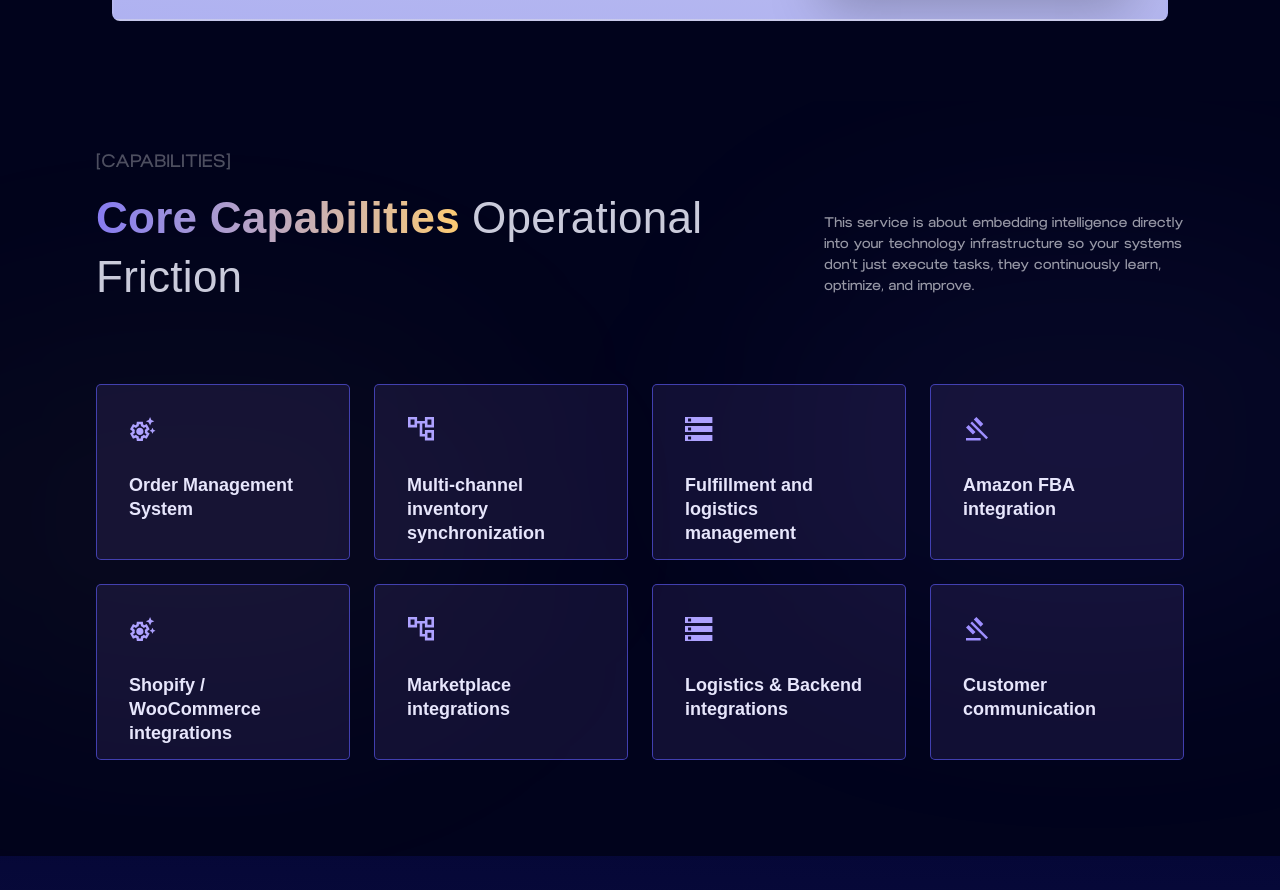
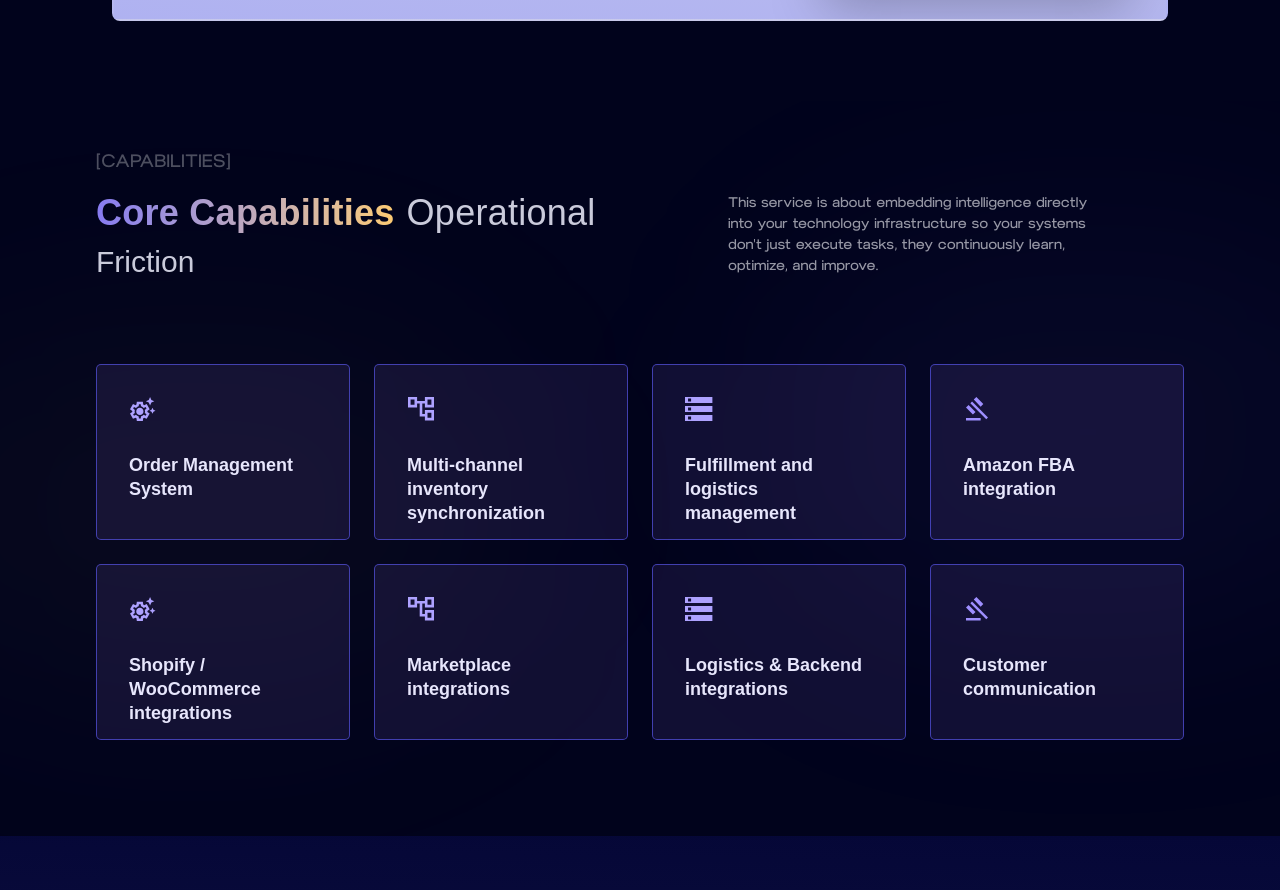
Before and after one commit to karn30chavda/Revosolve_Website, a React (Vite) app: page /solutions in a window 1280 px wide. Shown: the part 10760-11650 px from the top of the page. Built offline with nearby package versions, Linux system fonts and the light colour scheme; a web font is replaced by a local one.

Commit message:
fix: changes ui commerce capabilities component

```diff
--- a/src/components/CommerceCapabilities/CommerceCapabilities.jsx
+++ b/src/components/CommerceCapabilities/CommerceCapabilities.jsx
@@ -44,9 +44,8 @@
       <div className="absolute bottom-[20%] left-[-10%] w-[50%] h-[50%] bg-[#FCCA71]/3 rounded-full blur-[120px] pointer-events-none" />
 
       <div className="relative z-30 w-[85%] mx-auto flex flex-col items-start justify-start gap-12">
-
         {/* Section Header */}
-        <div className="w-full flex flex-col lg:flex-row items-start lg:items-end justify-between gap-6 lg:gap-16 pb-8">
+        <div className="w-full flex flex-col lg:flex-row items-start lg:items-end justify-between pb-8">
           {/* Left Block */}
           <div className="flex flex-col items-start justify-start">
             {/* Section Tag */}
@@ -56,25 +55,25 @@
 
             {/* Heading Block */}
             <div className="flex flex-col items-start justify-start font-sans">
-              <h2 className="text-3xl md:text-4xl xl:text-[44px] font-black leading-tight tracking-[0.264px] flex flex-col items-start">
-                <span className="flex flex-wrap items-baseline gap-x-3">
-                  <span className="bg-linear-to-r from-[#877BF1] to-[#FCCA71] bg-clip-text text-transparent">
-                    Core Capabilities
-                  </span>
-                  <span className="text-[#CACBDB] font-light xl:font-thin">
-                    Operational
-                  </span>
+              <h2 className="text-2xl md:text-3xl xl:text-[36px] font-black leading-tight tracking-[0.264px] flex flex-wrap items-baseline gap-x-3">
+                <span className="bg-linear-to-r from-[#877BF1] to-[#FCCA71] bg-clip-text text-transparent">
+                  Core Capabilities
                 </span>
-                <span className="text-[#CACBDB] font-light xl:font-thin mt-1">
-                  Friction
+                <span className="text-[#CACBDB] font-light xl:font-thin">
+                  Operational
                 </span>
               </h2>
+              <h3 className="text-[#CACBDB] text-xl md:text-2xl xl:text-[30px] font-light xl:font-thin leading-normal mt-1">
+                Friction
+              </h3>
             </div>
           </div>
 
           {/* Right Block */}
-          <div className="w-full lg:w-[360px] shrink-0 opacity-60 text-[#FBFBFF] font-sans text-[14px] font-normal leading-normal text-left lg:mb-2">
-            This service is about embedding intelligence directly into your technology infrastructure so your systems don't just execute tasks, they continuously learn, optimize, and improve.
+          <div className="w-full lg:w-[360px] shrink-0 opacity-60 text-[#FBFBFF] font-sans text-[14px] font-normal leading-normal text-left lg:mb-2 lg:mr-24">
+            This service is about embedding intelligence directly into your
+            technology infrastructure so your systems don't just execute tasks,
+            they continuously learn, optimize, and improve.
           </div>
         </div>
 
@@ -90,7 +89,7 @@
               whileHover={{
                 scale: 1.02,
                 backgroundColor: "rgba(167, 139, 250, 0.15)",
-                borderColor: "rgba(99, 102, 241, 0.9)"
+                borderColor: "rgba(99, 102, 241, 0.9)",
               }}
               className="flex flex-col justify-start items-start p-8 h-[176px] w-full bg-violet-400/10 rounded-[5px] border border-indigo-500/60 cursor-pointer transition-all duration-300 relative group"
             >
@@ -115,7 +114,6 @@
             </Motion.div>
           ))}
         </div>
-
       </div>
     </section>
   );
```
